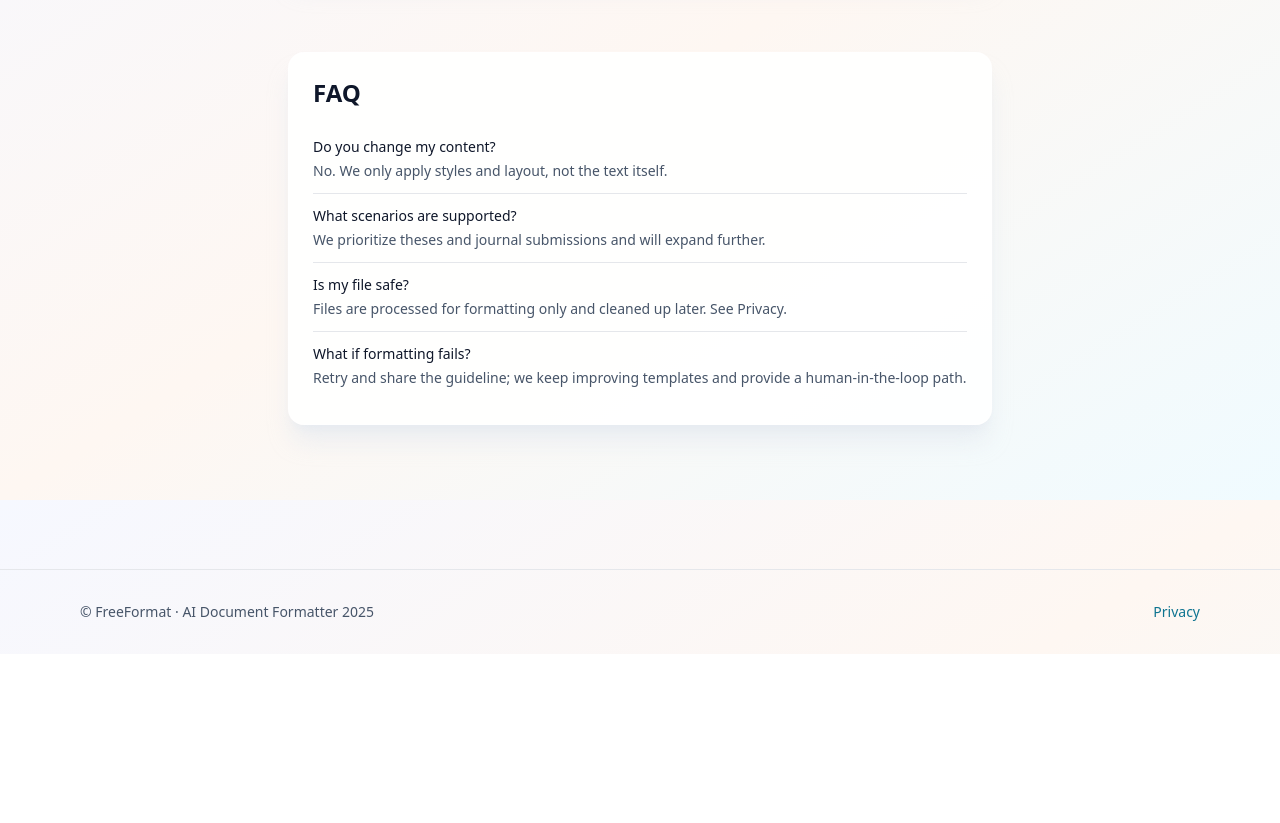
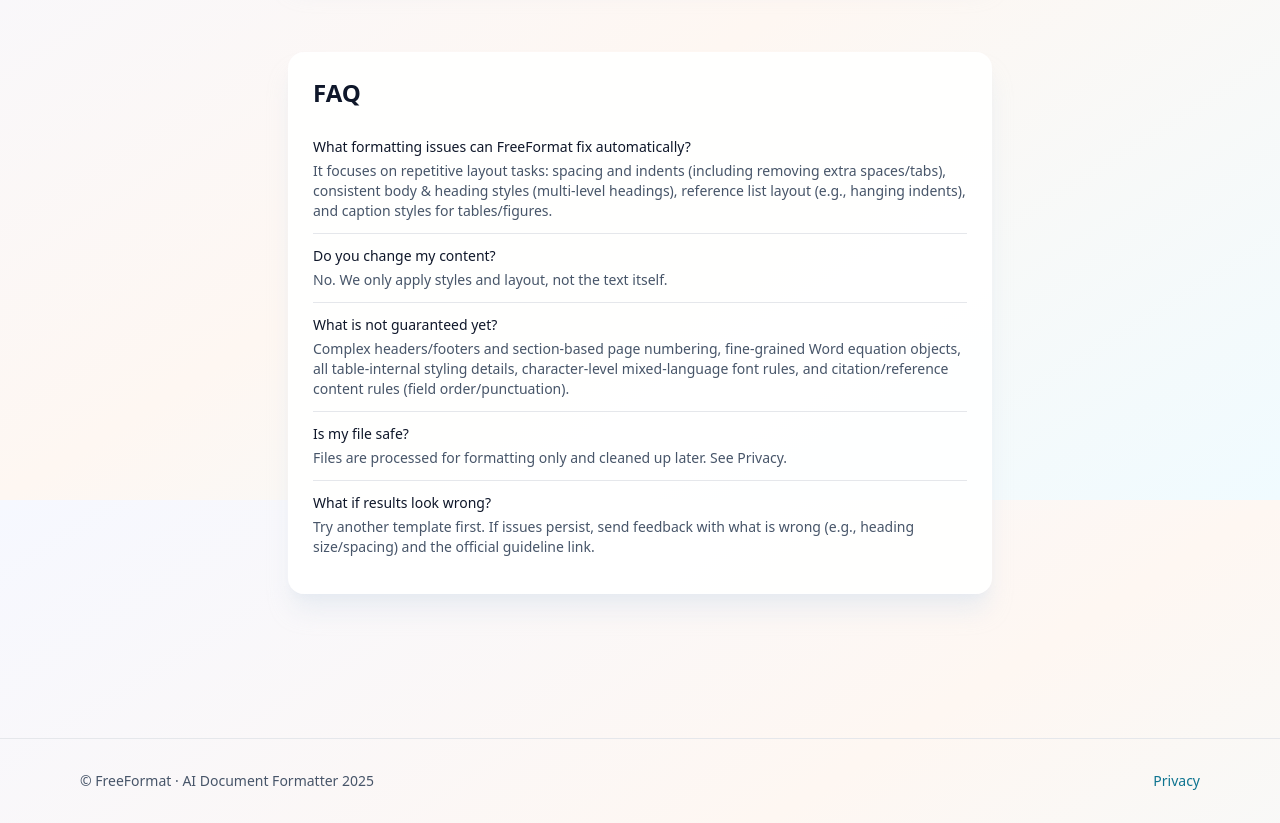
Before and after one commit to moonscar/freeformat-frontend, a Next.js app: page /en/landing in a window 1280 px wide. Shown: the part 1900-2723 px from the top of the page. Before the commit the page ends 2554 px from the top, so only its background shows below. Built offline with nearby package versions, Linux system fonts and the light colour scheme; no server answers.

Commit message:
copy: tighten tool FAQ around capability boundaries

```diff
--- a/src/app/[locale]/tool/page.tsx
+++ b/src/app/[locale]/tool/page.tsx
@@ -177,18 +177,7 @@ export default function ToolPage({ params, searchParams }: { params: { locale: s
         </section>
 
         <div id="faq" className="mt-10">
-          <FAQ
-            title={info.faq.title}
-            items={[
-              {
-                q: isZh ? 'Word 论文排版常见问题有哪些？' : 'What Word thesis formatting issues can FreeFormat help with?',
-                a: isZh
-                  ? '常见问题包括：页边距/纸张尺寸、行距与段前段后、首行缩进（以及多余空格/Tab）、标题层级样式、页眉页脚与页码、图表题注与编号等（主要处理版式，不改写正文内容）。'
-                  : 'Common issues include margins/paper size, line spacing and paragraph spacing, first‑line indents (and extra spaces/tabs), heading styles, headers/page numbers, and captions/numbering (layout only; we do not rewrite content).',
-              },
-              ...info.faq.items,
-            ]}
-          />
+          <FAQ title={info.faq.title} items={info.faq.items} />
         </div>
       </main>
       <Footer locale={locale} />
--- a/src/i18n/index.ts
+++ b/src/i18n/index.ts
@@ -53,10 +53,17 @@ const pages = {
         faq: {
           title: '常见问题',
           items: [
+            {
+              q: 'FreeFormat 能一键修哪些格式？',
+              a: '重点解决重复且易错的版式：行距/段距/首行缩进（含清理空格/Tab）、正文与标题样式统一（支持多级标题）、参考文献条目版式（悬挂缩进等）、表题/图题等题注样式。',
+            },
             { q: '会修改正文内容吗？', a: '不会。系统仅调整样式与排版，不会更改正文语义。' },
-            { q: '支持哪些场景？', a: '当前重点支持毕业论文与期刊论文，后续扩展更多规范。' },
+            {
+              q: '哪些内容暂时不保证？',
+              a: '复杂页眉页脚与分节页码、Word 公式对象的精细排版、表格内部的所有细节样式、中英混排“字符级”分字体、参考文献条目的内容规范（字段顺序/标点等）。',
+            },
             { q: '我的文件安全吗？', a: '仅用于排版处理，产物会在一段时间后清理。详见隐私说明。' },
-            { q: '失败如何处理？', a: '可重试并提供原始指南；我们会持续改进模板，并提供人工确认路径。' },
+            { q: '效果不理想怎么办？', a: '先换一个模板再试；如果仍不理想，请在反馈页描述“哪里不对”（如标题字号/行距），并附上学校/期刊要求链接。' },
           ],
         },
       },
@@ -120,10 +127,17 @@ const pages = {
         faq: {
           title: 'FAQ',
           items: [
+            {
+              q: 'What formatting issues can FreeFormat fix automatically?',
+              a: 'It focuses on repetitive layout tasks: spacing and indents (including removing extra spaces/tabs), consistent body & heading styles (multi‑level headings), reference list layout (e.g., hanging indents), and caption styles for tables/figures.',
+            },
             { q: 'Do you change my content?', a: 'No. We only apply styles and layout, not the text itself.' },
-            { q: 'What scenarios are supported?', a: 'We prioritize theses and journal submissions and will expand further.' },
+            {
+              q: 'What is not guaranteed yet?',
+              a: 'Complex headers/footers and section‑based page numbering, fine‑grained Word equation objects, all table‑internal styling details, character‑level mixed‑language font rules, and citation/reference content rules (field order/punctuation).',
+            },
             { q: 'Is my file safe?', a: 'Files are processed for formatting only and cleaned up later. See Privacy.' },
-            { q: 'What if formatting fails?', a: 'Retry and share the guideline; we keep improving templates and provide a human‑in‑the‑loop path.' },
+            { q: 'What if results look wrong?', a: 'Try another template first. If issues persist, send feedback with what is wrong (e.g., heading size/spacing) and the official guideline link.' },
           ],
         },
       },
```
